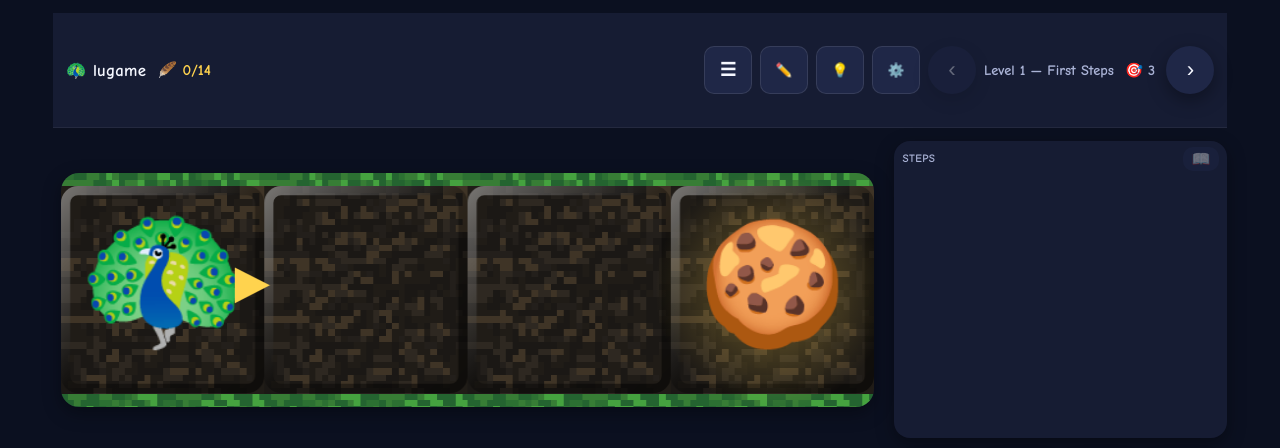
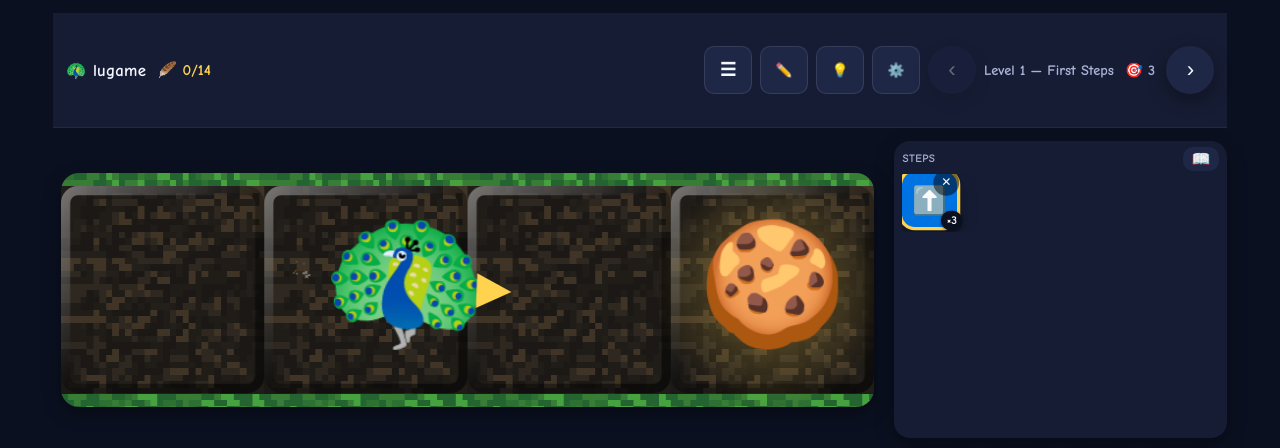
Before and after one commit to utsmok/lugame, a website built with Vite: page index.html in a window 1280 px wide. Shown: the top 448 px of the page. Built offline with nearby package versions, Linux system fonts and the light colour scheme; files whose address does not match are found by name.

Commit message:
feat(game): no-reading onboarding demo (B3)
A translucent finger auto-taps the optimal solution tile-by-tile, then Run,
so a brand-new pre-literate player sees the gameplay loop without reading a
word. Fires once per intro mechanic (forward L1 / turn L2 / fan L3), gated by
a per-level localStorage flag; any real tap cancels it (the player took over),
and a "Show tutorial" button in settings replays it on demand.

- storage: isOnboarded(id)/markOnboarded(id) under lugame.onboard.<id>.
- palette: playOnboarding(program) animates a fixed finger over each command
  button then Run (left/top transition + press scale; brightness pulse on the
  target), enqueuing via the normal callbacks. A generation token makes
  cancel/replay race-safe; a document pointerdown listener cancels on the
  first real interaction.
- main: maybeOnboard() triggers on entering an intro level not yet seen
  (forward/turn/fan); onOnboarded marks the flag; onReplayTutorial jumps to
  L1 and replays.
- locales: replayTutorial; css: finger + replay button.

Verified: tsc 0, build 26.62 KB gz; browser — L1 auto-plays FFF to a win +
sets the flag; reload with the flag skips; "Show tutorial" replays.

```diff
--- a/src/locales/en.ts
+++ b/src/locales/en.ts
@@ -57,6 +57,7 @@ export const en: Translation = {
   feathers: 'Feathers',
   hint: 'Hint',
   par: 'Par',
+  replayTutorial: 'Show tutorial',
   language: 'Language',
 
   // themes (settings row + theme names + goal/animal labels per docs/theming-design.md)
--- a/src/locales/nl.ts
+++ b/src/locales/nl.ts
@@ -55,6 +55,7 @@ export const nl = {
   feathers: 'Veren',
   hint: 'Hint',
   par: 'Par',
+  replayTutorial: 'Toon uitleg',
   language: 'Taal',
 
   // themes (settings row + theme names + goal/animal labels per docs/theming-design.md)
--- a/src/main.ts
+++ b/src/main.ts
@@ -17,8 +17,10 @@ import { LevelEditor } from './ui/editor';
 import {
   deleteCustomLevel,
   getClearedLevels,
+  isOnboarded,
   loadCustomLevels,
   markCleared,
+  markOnboarded,
   saveCustomLevel,
 } from './storage';
 import { T, getLocale, tr } from './i18n';
@@ -39,6 +41,7 @@ const EVENT_SFX: Record<GameEvent, SfxName> = {
 };
 
 const SETTINGS_KEY = 'lugame.settings';
+const INTRO_LEVELS: readonly number[] = [1, 2, 3];
 
 function loadSettings(): SettingsState {
   try {
@@ -120,6 +123,8 @@ class App {
       onToggleFreePlay: (b) => this.setSetting('freePlay', b),
       onSetTheme: (id) => this.setTheme(id),
       onHint: () => this.onHint(),
+      onOnboarded: () => this.onOnboarded(),
+      onReplayTutorial: () => this.onReplayTutorial(),
     });
     this.renderer = new Renderer(this.ui.canvas, this.theme);
     this.renderer.loadDecor();
@@ -132,6 +137,7 @@ class App {
     this.refreshLevelList();
     this.ui.setLevelInfo(this.levelIndex, this.levels.length, this.levelName(this.engine.level));
     this.updatePar();
+    this.maybeOnboard();
     this.ui.setSettings(this.settings);
 
     this.resize();
@@ -232,6 +238,7 @@ class App {
     this.wireAudio();
     this.ui.setLevelInfo(index, this.levels.length, this.levelName(this.engine.level));
     this.updatePar();
+    this.maybeOnboard();
   }
 
   /** 💡 hint: pulse the next optimal command given the program planned so far. */
@@ -248,6 +255,23 @@ class App {
   private updatePar() {
     const sol = solve(this.engine.level);
     this.ui.setPar(sol ? sol.length : null);
+  }
+
+  /** First encounter of an intro level (forward/turn/fan) auto-plays a
+   *  no-reading demo, once per mechanic. */
+  private maybeOnboard() {
+    const lvl = this.engine.level;
+    if (!INTRO_LEVELS.includes(lvl.id) || isOnboarded(lvl.id)) return;
+    window.setTimeout(() => this.ui.playOnboarding(solve(lvl) ?? []), 700);
+  }
+
+  private onOnboarded() {
+    markOnboarded(this.engine.level.id);
+  }
+
+  private onReplayTutorial() {
+    this.changeLevel(0);
+    window.setTimeout(() => this.ui.playOnboarding(solve(this.engine.level) ?? []), 450);
   }
 
   // ── editor ──────────────────────────────────────────────
--- a/src/storage.ts
+++ b/src/storage.ts
@@ -116,3 +116,23 @@ export function markCleared(id: number): void {
     /* storage may be unavailable */
   }
 }
+
+const ONBOARD_KEY = 'lugame.onboard';
+
+/** Has the player seen the no-reading demo for this level's mechanic? */
+export function isOnboarded(id: number): boolean {
+  try {
+    return localStorage.getItem(`${ONBOARD_KEY}.${id}`) === '1';
+  } catch {
+    return false;
+  }
+}
+
+/** Mark the demo for `id` as seen (so it won't auto-play again). */
+export function markOnboarded(id: number): void {
+  try {
+    localStorage.setItem(`${ONBOARD_KEY}.${id}`, '1');
+  } catch {
+    /* storage may be unavailable */
+  }
+}
--- a/src/style.css
+++ b/src/style.css
@@ -450,6 +450,16 @@ canvas#board {
   0%, 100% { transform: scale(1); box-shadow: 0 0 0 0 var(--accent); }
   50% { transform: scale(1.18); box-shadow: 0 0 0 8px rgba(255, 211, 78, 0.5); }
 }
+.onboard-finger {
+  position: fixed; top: 0; left: 0; font-size: 2.4rem; z-index: 1000;
+  pointer-events: none;
+  transition: left 0.35s cubic-bezier(0.4, 1.3, 0.5, 1), top 0.35s cubic-bezier(0.4, 1.3, 0.5, 1);
+  filter: drop-shadow(0 2px 4px rgba(0, 0, 0, 0.4));
+}
+.onboard-finger.press { transform: scale(0.82); }
+.cmd.demo-tap { filter: brightness(1.3); }
+.replay-btn { width: 100%; margin-top: 0.5rem; padding: 0.7rem; border: none; border-radius: 12px; background: var(--accent); color: #111; font-weight: 800; font-size: 1rem; cursor: pointer; }
+.replay-btn:active { transform: scale(0.98); }
 
 /* ── Hint text ─────────────────────────────────────────── */
 .hint {
--- a/src/ui/palette.ts
+++ b/src/ui/palette.ts
@@ -31,6 +31,8 @@ export interface PaletteCallbacks {
   onToggleFreePlay?: (on: boolean) => void;
   onSetTheme?: (id: string) => void;
   onHint?: () => void;
+  onOnboarded?: () => void;
+  onReplayTutorial?: () => void;
 }
 
 export interface SettingsState {
@@ -158,6 +160,8 @@ export class PaletteUI {
   private featherEl!: HTMLElement;
   private parEl!: HTMLElement;
   private hintBtn!: HTMLButtonElement;
+  private fingerEl?: HTMLElement;
+  private onboardGen = 0;
   private cachedProgram = '';
   private levelIndex = 0;
   private levelTotal = 1;
@@ -375,6 +379,15 @@ export class PaletteUI {
     );
     sBody.appendChild(this.buildLanguageRow());
     sBody.appendChild(this.buildThemeRow());
+    const replay = document.createElement('button');
+    replay.type = 'button';
+    replay.className = 'replay-btn';
+    replay.textContent = T.replayTutorial;
+    replay.addEventListener('click', () => {
+      this.closeSettings();
+      this.cb.onReplayTutorial?.();
+    });
+    sBody.appendChild(replay);
     sCard.append(sHeader, sBody);
     this.settingsOverlay.appendChild(sCard);
 
@@ -532,6 +545,70 @@ export class PaletteUI {
     void btn.offsetWidth; // restart the animation
     btn.classList.add('hint-pulse');
     btn.addEventListener('animationend', () => btn.classList.remove('hint-pulse'), { once: true });
+  }
+
+  /** No-reading onboarding: a translucent finger auto-taps each program tile
+   *  in turn, then Run, so a brand-new player sees the gameplay loop. Any real
+   *  pointer down cancels it (the player has taken over). */
+  async playOnboarding(program: ProgramTile[]) {
+    const gen = ++this.onboardGen;
+    const finger = this.ensureFinger();
+    finger.style.display = 'block';
+    const sleep = (ms: number) => new Promise<void>((r) => setTimeout(r, ms));
+    const alive = () => gen === this.onboardGen;
+    const tap = async (btn: HTMLElement) => {
+      if (!alive()) return;
+      const r = btn.getBoundingClientRect();
+      finger.style.left = `${r.left + r.width / 2 - 22}px`;
+      finger.style.top = `${r.top + r.height / 2 - 6}px`;
+      await sleep(500);
+      if (!alive()) return;
+      finger.classList.add('press');
+      btn.classList.add('demo-tap');
+      await sleep(200);
+      finger.classList.remove('press');
+      btn.classList.remove('demo-tap');
+    };
+    const cancel = () => this.cancelOnboarding();
+    document.addEventListener('pointerdown', cancel);
+    for (const tile of program) {
+      if (!alive()) break;
+      const btn = this.cmdButtons.find((b) => b.className.includes(`cmd ${tile}`));
+      if (btn) {
+        await tap(btn);
+        if (alive()) this.cb.onAdd(tile);
+        await sleep(350);
+      }
+    }
+    document.removeEventListener('pointerdown', cancel);
+    if (!alive()) return;
+    await tap(this.runBtn);
+    if (!alive()) return;
+    this.cb.onRun();
+    this.finishOnboarding();
+  }
+
+  /** Cancel any running onboarding demo (player took over, or a replay). */
+  cancelOnboarding() {
+    this.onboardGen++;
+    this.finishOnboarding();
+  }
+
+  private finishOnboarding() {
+    if (this.fingerEl) this.fingerEl.style.display = 'none';
+    this.cb.onOnboarded?.();
+  }
+
+  private ensureFinger(): HTMLElement {
+    if (!this.fingerEl) {
+      const f = document.createElement('div');
+      f.className = 'onboard-finger';
+      f.textContent = '\u{1F446}';
+      f.setAttribute('aria-hidden', 'true');
+      document.body.appendChild(f);
+      this.fingerEl = f;
+    }
+    return this.fingerEl;
   }
 
   setSettings(s: SettingsState) {
```
